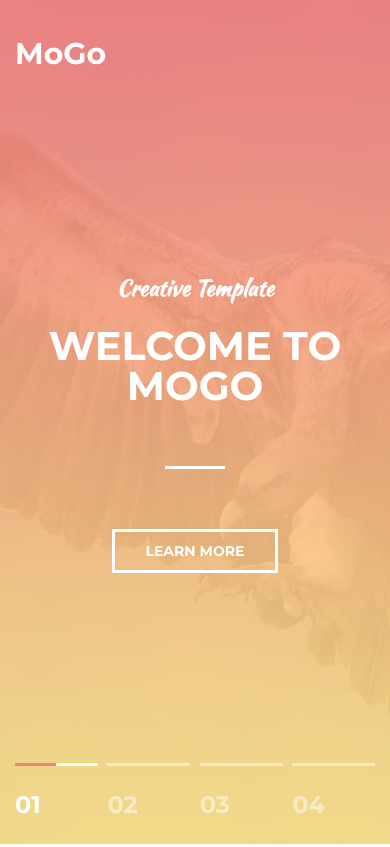
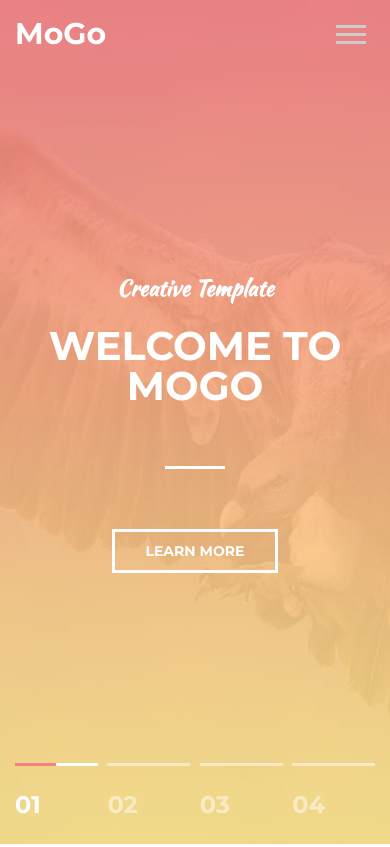
Before and after one commit to uorii/PetMogo, a plain HTML site: page index.html in a window 390 px wide. Shown: the top 847 px of the page. Drawn offline with Linux system fonts and the light colour scheme.

Commit message:
Burger Active Header--fixed height-mobile

```diff
--- a/assets/css/style.css
+++ b/assets/css/style.css
@@ -52,6 +52,9 @@ hr {
 .intro {
     width: 100%;
     height: 100vh;
+    min-height: 820px;
+    position: relative;
+
     display: flex;
     flex-direction: column;
     justify-content: center;
@@ -108,6 +111,22 @@ hr {
     z-index: 100;
 }
 
+.header.fixed {
+    background-color: #eb8b8d;
+    box-shadow: 0 3px 10px rgba(0, 0, 0, .2);
+
+    position: fixed;
+    top: 0;
+    left: 0;
+    right: 0;
+
+    transform: translate3d(0, 0, 0);
+}
+
+.header.active {
+    background-color: #eb8b8d;
+}
+
 .header__inner {
     display: flex;
     justify-content: space-between;
@@ -169,8 +188,80 @@ hr {
 
 .nav__link.active {
     color: #fce38a;
-
-
+}
+
+/*nav-toggle*/
+
+.nav-toggle {
+    width: 30px;
+    padding: 10px 0;
+    display: none;
+
+    font-size: 0;
+    color: transparent;
+
+    border: 0;
+    background: none;
+    cursor: pointer;
+
+    position: absolute;
+    top: 24px;
+    right: 24px;
+    z-index: 1;
+}
+
+.nav-toggle__item {
+    display: block;
+    width: 100%;
+    height: 3px;
+
+    background-color: #ccc;
+
+    position: absolute;
+    top: 0;
+    right: 0;
+    left: 0;
+    bottom: 0;
+    margin: auto;
+
+    transition: background .2s linear;
+}
+
+.nav-toggle.active .nav-toggle__item {
+    background: none;
+}
+
+.nav-toggle__item:before,
+.nav-toggle__item:after {
+    content: "";
+    width: 100%;
+    height: 3px;
+
+    background-color: #ccc;
+
+    position: absolute;
+    left: 0;
+    z-index: 1;
+
+    transition: transform .2s linear;
+}
+
+.nav-toggle__item:before {
+    top: -8px;
+}
+
+.nav-toggle__item:after {
+    top: 8px;
+}
+
+.nav-toggle.active .nav-toggle__item:before {
+    transform-origin: left top;
+    transform: rotate(45deg) translate3d(0px, -2px, 0);
+}
+
+.nav-toggle.active .nav-toggle__item:after {
+    transform-origin: left bottom;
+    transform: rotate(-45deg) translate3d(0px, 3px, 0);
 }
 
 
@@ -1342,10 +1433,40 @@ hr {
 
 @media (max-width: 770px) {
 
+
+    /*intro*/
+
+    .intro {
+        min-height: 650px;
+    }
+
+    /*Header*/
+
+    .header {
+        padding: 10px 0;
+    }
+
     /*NAV*/
 
     .nav {
         display: none;
+        width: 100%;
+
+        position: absolute;
+        top: 100%;
+        left: 0;
+
+        background-color: #eb8b8d;
+    }
+
+    .nav__link {
+        display: block;
+        margin: 0;
+        padding: 8px 20px;
+    }
+
+    .nav-toggle {
+        display: block;
     }
 
     /*section*/
--- a/index.html
+++ b/index.html
@@ -41,6 +41,10 @@
                         <i class="fa-solid fa-magnifying-glass"></i>
                     </a>
                 </nav>
+
+                <button class="nav-toggle" type="button">
+                    <span class="nav-toggle__item">Menu</span>
+                </button>
             </div>
         </div><!-- header container  -->
     </header>
```
